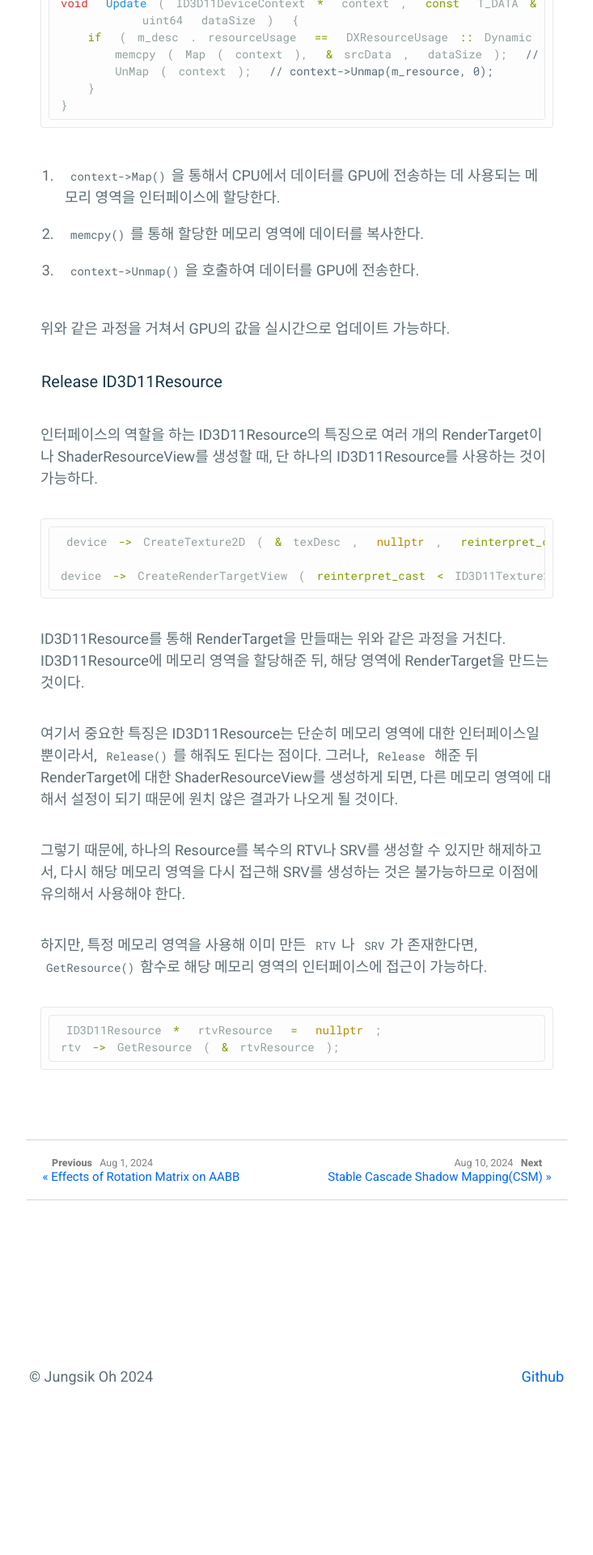
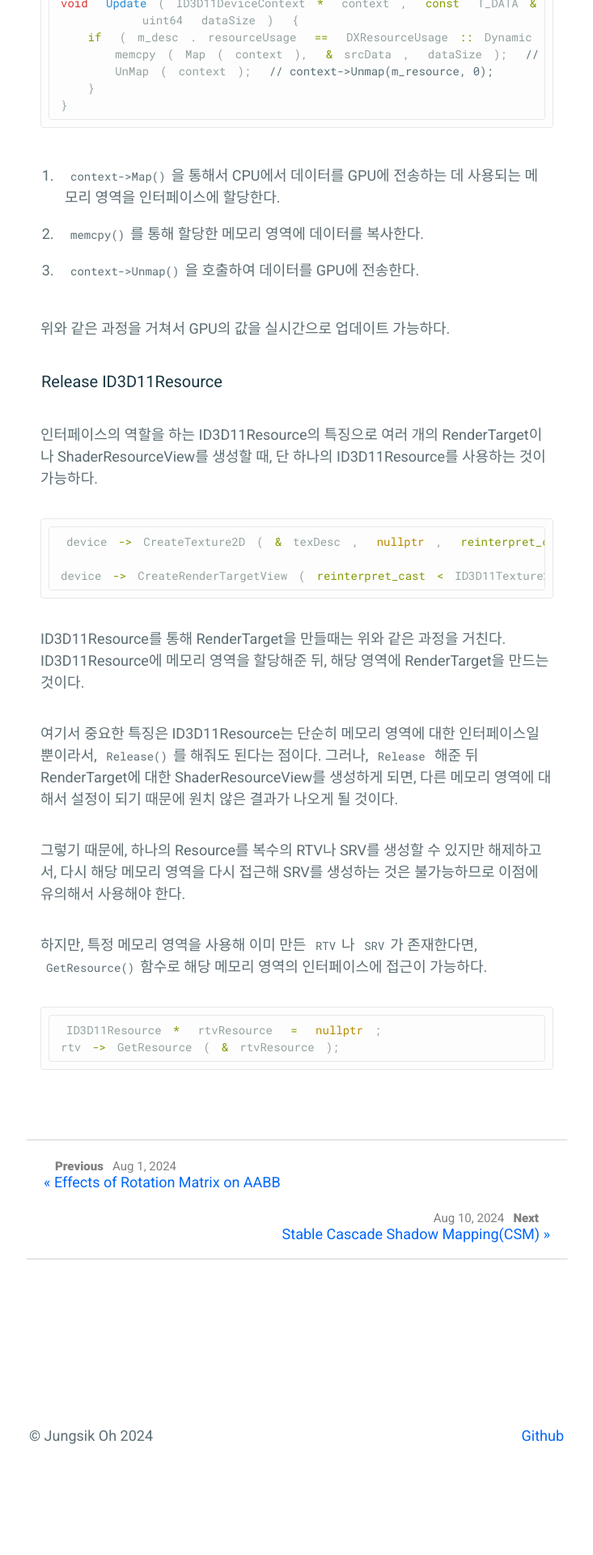
Before and after one commit to JungsikOh/jungsikoh.github.io, a Jekyll site: the page built from _posts/2024-08-05-ID3D11Resource.md, in a window 1280 px wide. Shown: the part 1766-3686 px from the top of the page at 81% size, without its empty margins (273-1006 px from the left). Built offline with Jekyll 4.4.1, drawn with Linux system fonts in a browser that asks for light colours; before the commit the page ends 3613 px from its top, so only the background shows below that.

Commit message:
Set font size

```diff
--- a/_sass/components/_article.scss
+++ b/_sass/components/_article.scss
@@ -39,6 +39,7 @@
 
 .c-article__main {
     margin-bottom: 5rem; // 50px
+    font-size: 14px;
     @include fs--body;
     color: $c-base__01;
 
@@ -108,7 +109,7 @@
   border: 1px solid LightGrey;
   border-left-color: transparent;
   border-right-color: transparent;
-  font-size: 15px;
+  font-size: 18px;
   overflow: hidden;
   margin-bottom: 8rem;
 }
```
Also changed, not shown: _posts/2024-08-10-Cascade-Shadow-Mapping(CSM).md (+2 -2 lines).
